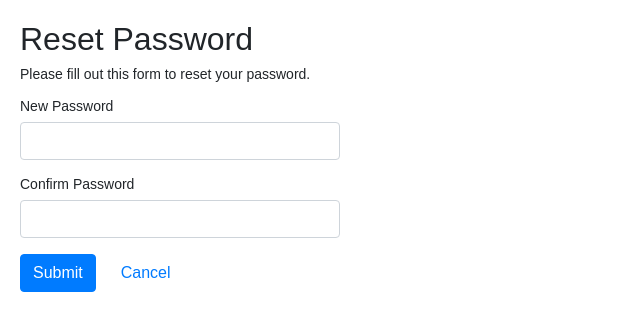
After one commit to lunaurxx/saraum-pdo-crud, a PHP site: page /public/reset.php in a window 1280 px wide. The commit adds this page. Shown: the top 331 px of the page, without its empty margins (0-640 px from the left). Run offline with PHP 8.4, Linux system fonts and the light colour scheme; the visitor is signed in with stand-in values (Sample User, id 1).

Commit message:
fixed code and add reset pass php

```diff
--- a/db/config.php
+++ b/db/config.php
@@ -2,9 +2,9 @@
 /* Database credentials. Assuming you are running MySQL
 server with default setting (user 'root' with no password) */
 define('DB_SERVER', 'localhost');
-define('DB_NAME', 'u593341949_db_saraum');
-define('DB_USERNAME', 'u593341949_dev_saraum');
-define('DB_PASSWORD', '20212047Saraum');
+define('DB_NAME', 'products.sql');
+define('DB_USERNAME', 'root');
+define('DB_PASSWORD', '');
 
 /* Attempt to connect to MySQL database */
 try{
--- a/public/dashboard.php
+++ b/public/dashboard.php
@@ -31,7 +31,7 @@
                 <div class="col-md-12">
                     <div class="mt-5 mb-3 clearfix">
                         <h2 class="pull-left">Product Details</h2>
-                        <a href="./public/create.php" class="btn btn-success pull-right"><i class="fa fa-plus"></i> Add New Product</a>
+                        <a href="./public/ceate.php" class="btn btn-success pull-right"><i class="fa fa-plus"></i> Add New Product</a>
                     </div>
                     <?php
                     // Include config file
--- a/public/logout.php
+++ b/public/logout.php
@@ -9,6 +9,6 @@ $_SESSION = array();
 session_destroy();
 
 // Redirect to login page
-header("location: index.php");
+header("location: ../index.php");
 exit;
 ?>
--- /dev/null
+++ b/public/reset.php
@@ -0,0 +1,106 @@
+<?php
+// Initialize the session
+session_start();
+
+// Check if the user is logged in, otherwise redirect to login page
+if(!isset($_SESSION["loggedin"]) || $_SESSION["loggedin"] !== true){
+    header("location: login.php");
+    exit;
+}
+
+// Include config file
+require_once "../db/config.php";
+
+// Define variables and initialize with empty values
+$new_password = $confirm_password = "";
+$new_password_err = $confirm_password_err = "";
+
+// Processing form data when form is submitted
+if($_SERVER["REQUEST_METHOD"] == "POST"){
+
+    // Validate new password
+    if(empty(trim($_POST["new_password"]))){
+        $new_password_err = "Please enter the new password.";
+    } elseif(strlen(trim($_POST["new_password"])) < 6){
+        $new_password_err = "Password must have atleast 6 characters.";
+    } else{
+        $new_password = trim($_POST["new_password"]);
+    }
+
+    // Validate confirm password
+    if(empty(trim($_POST["confirm_password"]))){
+        $confirm_password_err = "Please confirm the password.";
+    } else{
+        $confirm_password = trim($_POST["confirm_password"]);
+        if(empty($new_password_err) && ($new_password != $confirm_password)){
+            $confirm_password_err = "Password did not match.";
+        }
+    }
+
+    // Check input errors before updating the database
+    if(empty($new_password_err) && empty($confirm_password_err)){
+        // Prepare an update statement
+        $sql = "UPDATE users SET password = ? WHERE id = ?";
+
+        if($stmt = mysqli_prepare($link, $sql)){
+            // Bind variables to the prepared statement as parameters
+            mysqli_stmt_bind_param($stmt, "si", $param_password, $param_id);
+
+            // Set parameters
+            $param_password = password_hash($new_password, PASSWORD_DEFAULT);
+            $param_id = $_SESSION["id"];
+
+            // Attempt to execute the prepared statement
+            if(mysqli_stmt_execute($stmt)){
+                // Password updated successfully. Destroy the session, and redirect to login page
+                session_destroy();
+                header("location: login.php");
+                exit();
+            } else{
+                echo "Oops! Something went wrong. Please try again later.";
+            }
+
+            // Close statement
+            mysqli_stmt_close($stmt);
+        }
+    }
+
+    // Close connection
+    mysqli_close($link);
+}
+?>
+
+<!DOCTYPE html>
+<html lang="en">
+<head>
+    <meta charset="UTF-8">
+    <title>Reset Password</title>
+    <link rel="stylesheet" href="https://stackpath.bootstrapcdn.com/bootstrap/4.5.2/css/bootstrap.min.css">
+    <style>
+        body{ font: 14px sans-serif; }
+        .wrapper{ width: 360px; padding: 20px; }
+    </style>
+</head>
+<body>
+    <div class="wrapper">
+        <h2>Reset Password</h2>
+        <p>Please fill out this form to reset your password.</p>
+        <form action="<?php echo htmlspecialchars($_SERVER["PHP_SELF"]); ?>" method="post">
+            <div class="form-group">
+                <label>New Password</label>
+                <input type="password" name="new_password" class="form-control <?php echo (!empty($new_password_err)) ? 'is-invalid' : ''; ?>" value="<?php echo $new_password; ?>">
+                <span class="invalid-feedback"><?php echo $new_password_err; ?></span>
+            </div>
+            <div class="form-group">
+                <label>Confirm Password</label>
+                <input type="password" name="confirm_password" class="form-control <?php echo (!empty($confirm_password_err)) ? 'is-invalid' : ''; ?>">
+                <span class="invalid-feedback"><?php echo $confirm_password_err; ?></span>
+            </div>
+            <div class="form-group">
+                <input type="submit" class="btn btn-primary" value="Submit">
+                <a class="btn btn-link ml-2" href="welcome.php">Cancel</a>
+            </div>
+        </form>
+    </div>
+</body>
+</html>
--- a/public/welcome.php
+++ b/public/welcome.php
@@ -22,8 +22,8 @@ if(!isset($_SESSION["loggedin"]) || $_SESSION["loggedin"] !== true){
 <body>
     <h1 class="my-5">Hi, <b><?php echo htmlspecialchars($_SESSION["username"]); ?></b>. Welcome to our site.</h1>
     <p>
-        <a href="reset-password.php" class="btn btn-warning">Reset Your Password</a>
-        <a href="./public/logout.php" class="btn btn-danger ml-3">Sign Out of Your Account</a>
+        <a href="reset.php" class="btn btn-warning">Reset Your Password</a>
+        <a href="logout.php" class="btn btn-danger ml-3">Sign Out of Your Account</a>
     </p>
     <div class="wrapper">
         <div class="container-fluid">
@@ -31,7 +31,7 @@ if(!isset($_SESSION["loggedin"]) || $_SESSION["loggedin"] !== true){
                 <div class="col-md-12">
                     <div class="mt-5 mb-3 clearfix">
                         <h2 class="pull-left">Product Details</h2>
-                        <a href="./public/create.php" class="btn btn-success pull-right"><i class="fa fa-plus"></i> Add New Product</a>
+                        <a href="./create.php" class="btn btn-success pull-right"><i class="fa fa-plus"></i> Add New Product</a>
                     </div>
                     <?php
                     // Include config file
```
